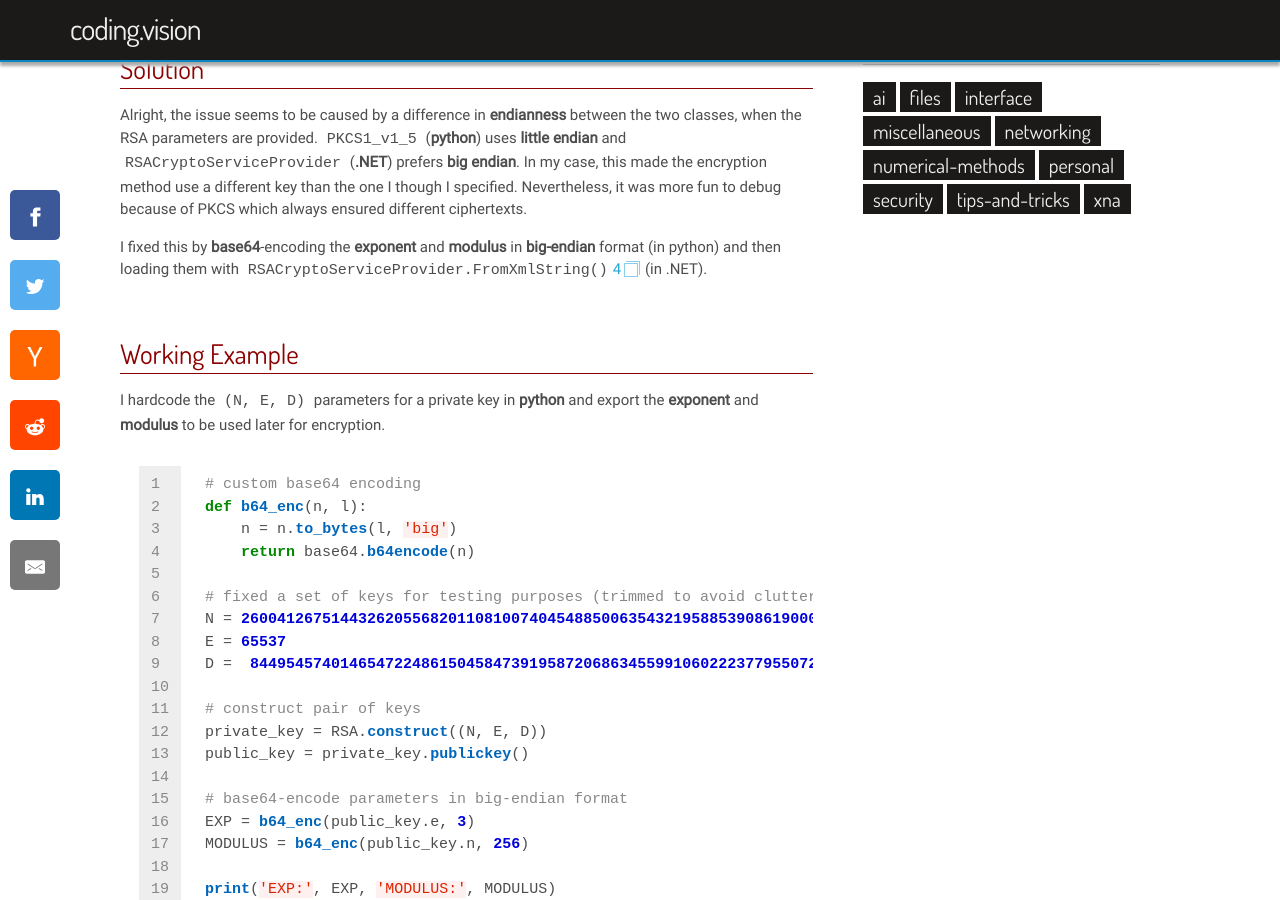
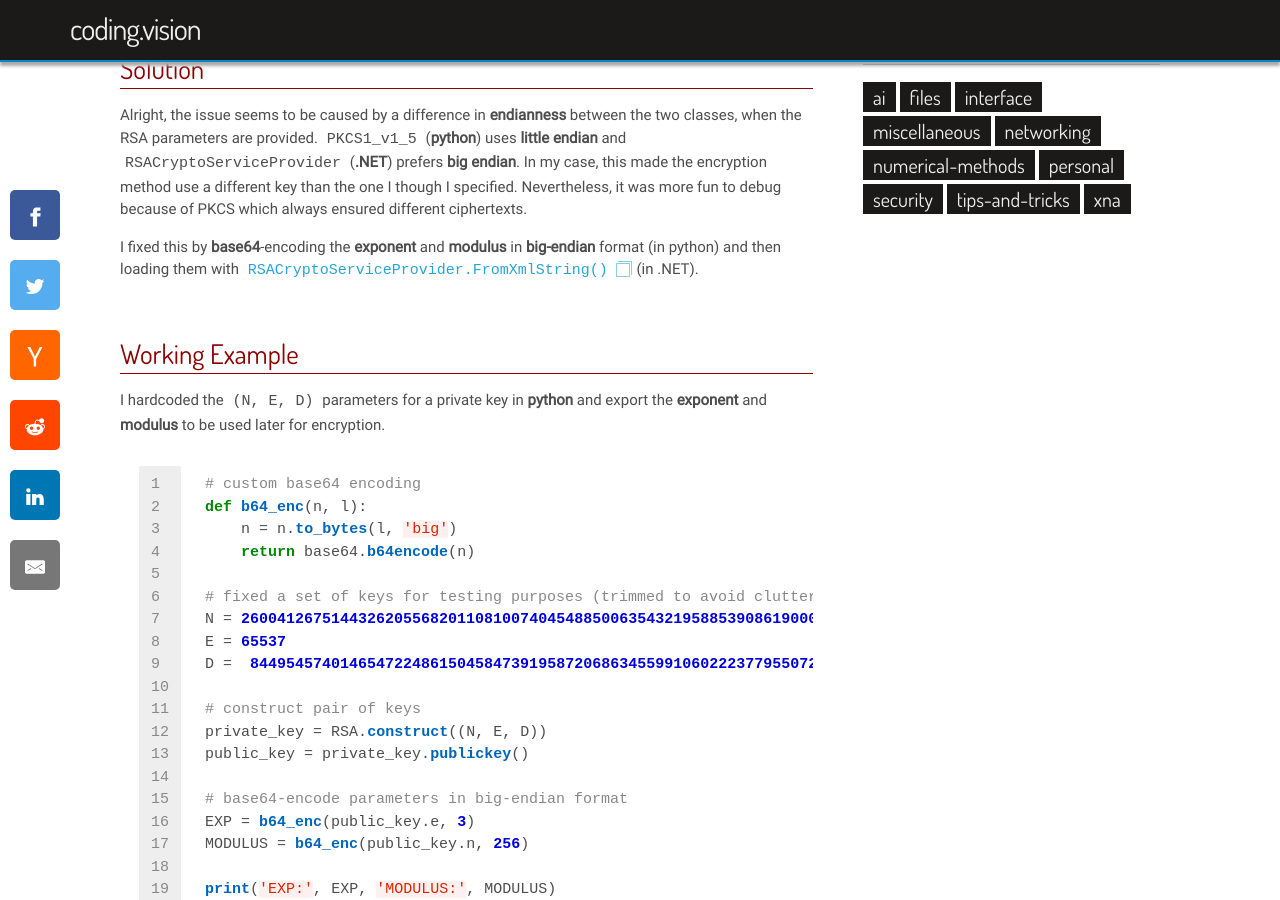
Before and after one commit to Apex95/apex95.github.io, a Jekyll site: the page built from _posts/2020-04-07-rsa-encrypt-in-net-decrypt-in-python.markdown, in a window 1280 px wide and 900 px high, scrolled down 462 px. Built offline with Jekyll 4.4.1, drawn with Linux system fonts in a browser that asks for light colours; some web fonts are replaced; comment, search, counter and statistics services are not loaded.

Commit message:
more fixes

````diff
--- a/_posts/2020-04-07-rsa-encrypt-in-net-decrypt-in-python.markdown
+++ b/_posts/2020-04-07-rsa-encrypt-in-net-decrypt-in-python.markdown
@@ -17,11 +17,11 @@
 
 Alright, the issue seems to be caused by a difference in **endianness** between the two classes, when the RSA parameters are provided. `PKCS1_v1_5` (**python**) uses **little endian** and `RSACryptoServiceProvider` (**.NET**) prefers **big endian**. In my case, this made the encryption method use a different key than the one I though I specified. Nevertheless, it was more fun to debug because of PKCS which always ensured different ciphertexts.
 
-I fixed this by **base64**-encoding the **exponent** and **modulus** in **big-endian** format (in python) and then loading them with `RSACryptoServiceProvider.FromXmlString()`[4](https://docs.microsoft.com/en-us/dotnet/api/system.security.cryptography.rsa.fromxmlstring?view=netframework-4.8) (in .NET).
+I fixed this by **base64**-encoding the **exponent** and **modulus** in **big-endian** format (in python) and then loading them with [`RSACryptoServiceProvider.FromXmlString()`](https://docs.microsoft.com/en-us/dotnet/api/system.security.cryptography.rsa.fromxmlstring?view=netframework-4.8) (in .NET).
 
 ## Working Example
 
-I hardcode the `(N, E, D)` parameters for a private key in **python** and export the **exponent** and **modulus** to be used later for encryption.
+I hardcoded the `(N, E, D)` parameters for a private key in **python** and export the **exponent** and **modulus** to be used later for encryption.
 
 ```python
 # custom base64 encoding
````
